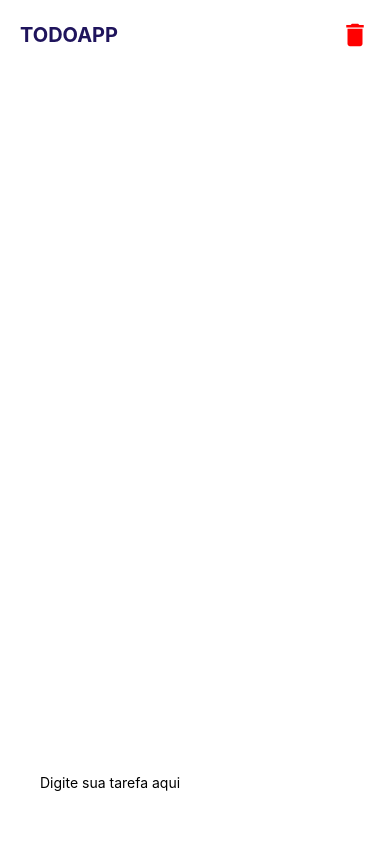
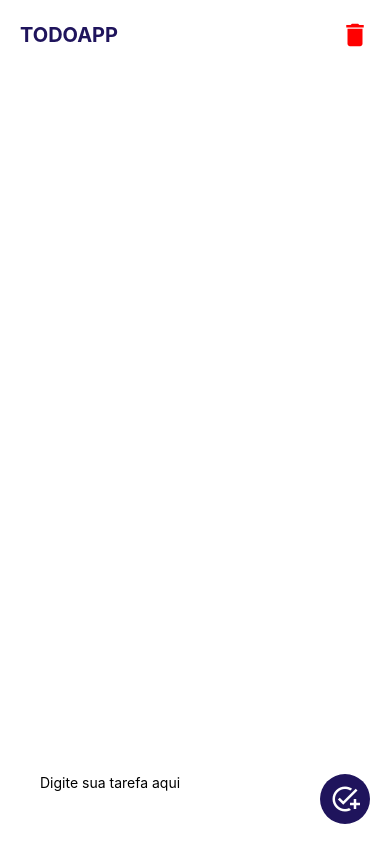
Before and after one commit to uchoamaster/todolist-react-native, a React Native app in the folder TodoApp/: screen / in a window 390 px wide. Built offline with nearby package versions, Linux system fonts and the light colour scheme.

Commit message:
adicionando icone e ajustando css

```diff
--- a/TodoApp/App.js
+++ b/TodoApp/App.js
@@ -1,6 +1,6 @@
 import React from 'react';
 
-import {  SafeAreaView, StyleSheet, View, Text , TextInput } from 'react-native';
+import {  SafeAreaView, StyleSheet, View, Text , TextInput, TouchableOpacity } from 'react-native';
 import Icon from 'react-native-vector-icons/MaterialIcons';
 const COLORS = {primary: '#1f145c', white: '#fff', red: '#ff0000'};
 
@@ -17,7 +17,13 @@ const App = () => {
     <View style={styles.inputContainer}>
       <TextInput style={styles.input} placeholder="Digite sua tarefa aqui" />
     </View>
+    <TouchableOpacity>
+      <View  style={styles.IconContainer}>
+        <Icon name="add-task"  color={COLORS.white} style={styles.IconFooterContainer} />
+      </View>
+    </TouchableOpacity>
     </View>
+
   </SafeAreaView>
     );
   };
@@ -56,6 +62,19 @@ const styles = StyleSheet.create({
     marginRight: 20,
     borderRadius: 30,
     paddingHorizontal: 20,
+  },
+  IconContainer: {
+    height: 50,
+    width: 50,
+    backgroundColor: COLORS.primary,
+    borderRadius: 25,
+    elevation: 40,
+    justifyContent: 'center',
+    alignItems: 'center',
+
+  },
+  IconFooterContainer: {
+    fontSize: 30,
   }
 
 });
```
